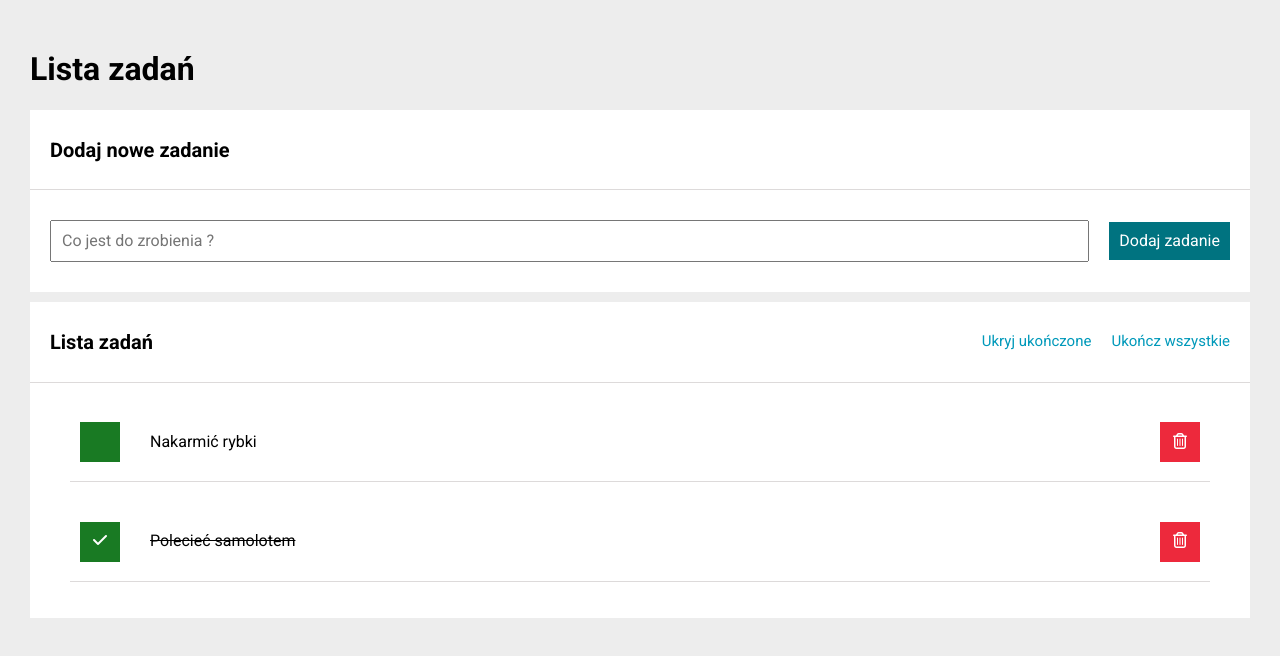
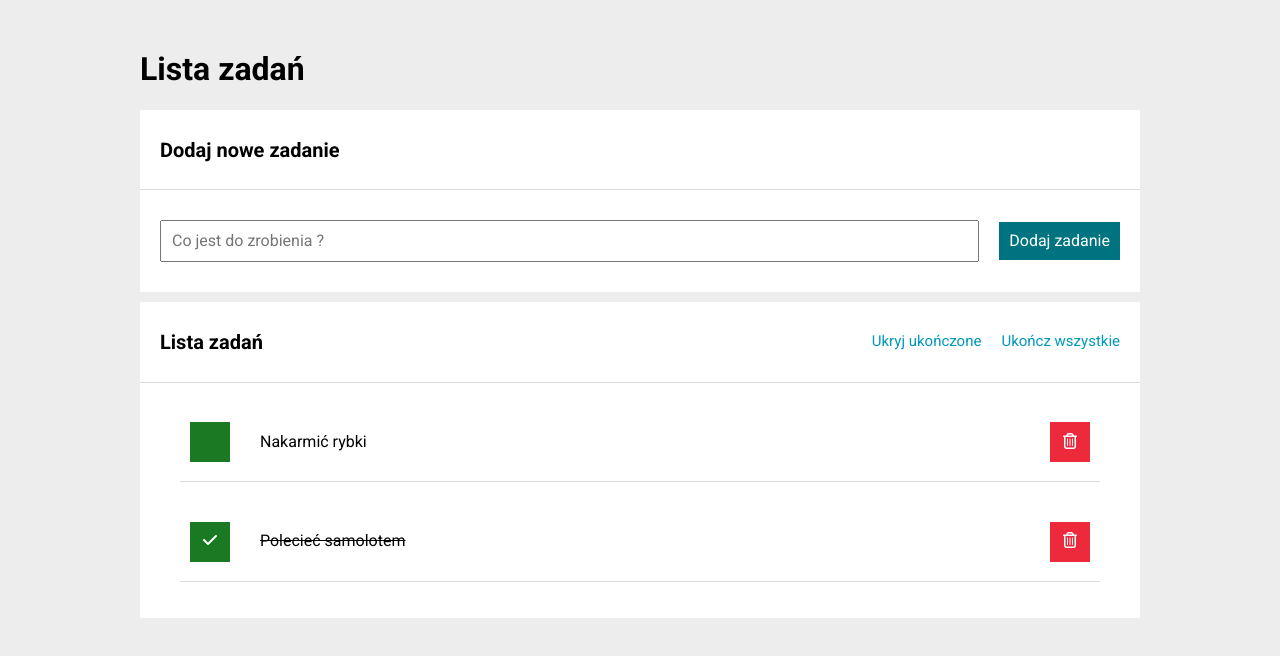
Before and after one commit to gp231982/todo-list-react, a React (Create React App) app: page / in a window 1280 px wide. Shown: the top 656 px of the page. Built offline with nearby package versions, Linux system fonts and the light colour scheme.

Commit message:
Added Container component, destructurization in components, added transitions for navspans in Buttons

```diff
--- a/src/App.js
+++ b/src/App.js
@@ -2,6 +2,7 @@ import Form from "./Form";
 import AddNewTaskSection from "./AddNewTaskSection";
 import TasksSection from "./TasksSection";
 import AppHeader from "./AppHeader";
+import Container from "./Container";
 
 const tasks = [
   { id: 1, content: "Nakarmić rybki", done: false },
@@ -12,14 +13,14 @@ let toggleDoneSpanTextContent = "Ukryj ukończone";
 
 function App() {
   return (
-    <div className="tasksListAppContainer">
+    <Container>
       <AppHeader />
       <AddNewTaskSection form={<Form />} />
       <TasksSection
         tasks={tasks}
         toggleDoneSpanTextContent={toggleDoneSpanTextContent}
       />
-    </div>
+    </Container>
   );
 }
 
--- a/src/Buttons/style.css
+++ b/src/Buttons/style.css
@@ -1,4 +1,5 @@
 .tasksSection__toggleDone {
+  transition: 0.3s;
   font-size: 15px;
   color: rgb(0, 153, 186);
 }
@@ -9,6 +10,7 @@
 }
 
 .tasksSection__finishAll {
+  transition: 0.3s;
   font-size: 15px;
   color: rgb(0, 153, 186);
 }
--- /dev/null
+++ b/src/Container/index.js
@@ -0,0 +1,7 @@
+import "./style.css";
+
+const Container = ({ children }) => (
+  <div class="tasksListAppContainer">{children}</div>
+);
+
+export default Container;
--- /dev/null
+++ b/src/Container/style.css
@@ -0,0 +1,4 @@
+.tasksListAppContainer {
+    margin: 0 auto;
+    max-width: 1000px;
+  }
--- a/src/TasksSection/index.js
+++ b/src/TasksSection/index.js
@@ -2,13 +2,13 @@ import "./style.css";
 import Tasks from "../Tasks";
 import TasksSectionNav from "../TasksSectionNav";
 
-const TasksSection = (props) => (
+const TasksSection = ({ tasks, toggleDoneSpanTextContent }) => (
   <section className="tasksSection">
     <TasksSectionNav
-      tasks={props.tasks}
-      toggleDoneSpanTextContent={props.toggleDoneSpanTextContent}
+      tasks={tasks}
+      toggleDoneSpanTextContent={toggleDoneSpanTextContent}
     />
-    <Tasks tasks={props.tasks} />
+    <Tasks tasks={tasks} />
   </section>
 );
 
--- a/src/TasksSectionNav/index.js
+++ b/src/TasksSectionNav/index.js
@@ -2,12 +2,12 @@ import "./style.css";
 import Buttons from "../Buttons";
 import TasksSectionNavHeader from "../TasksSectionNavHeader";
 
-const TasksSectionNav = (props) => (
+const TasksSectionNav = ({ tasks, toggleDoneSpanTextContent }) => (
   <nav className="tasksSection__navigation">
     <TasksSectionNavHeader />
     <Buttons
-      tasks={props.tasks}
-      toggleDoneSpanTextContent={props.toggleDoneSpanTextContent}
+      tasks={tasks}
+      toggleDoneSpanTextContent={toggleDoneSpanTextContent}
     />
   </nav>
 );
--- a/src/index.css
+++ b/src/index.css
@@ -1,13 +1,11 @@
 html {
   box-sizing: border-box;
 }
-
 *,
 ::before,
 ::after {
   box-sizing: inherit;
 }
-
 body {
   background-color: #ededed;
   font-family: "roboto", sans-serif;
```
Lines whose indentation alone changed are shown as unchanged.
